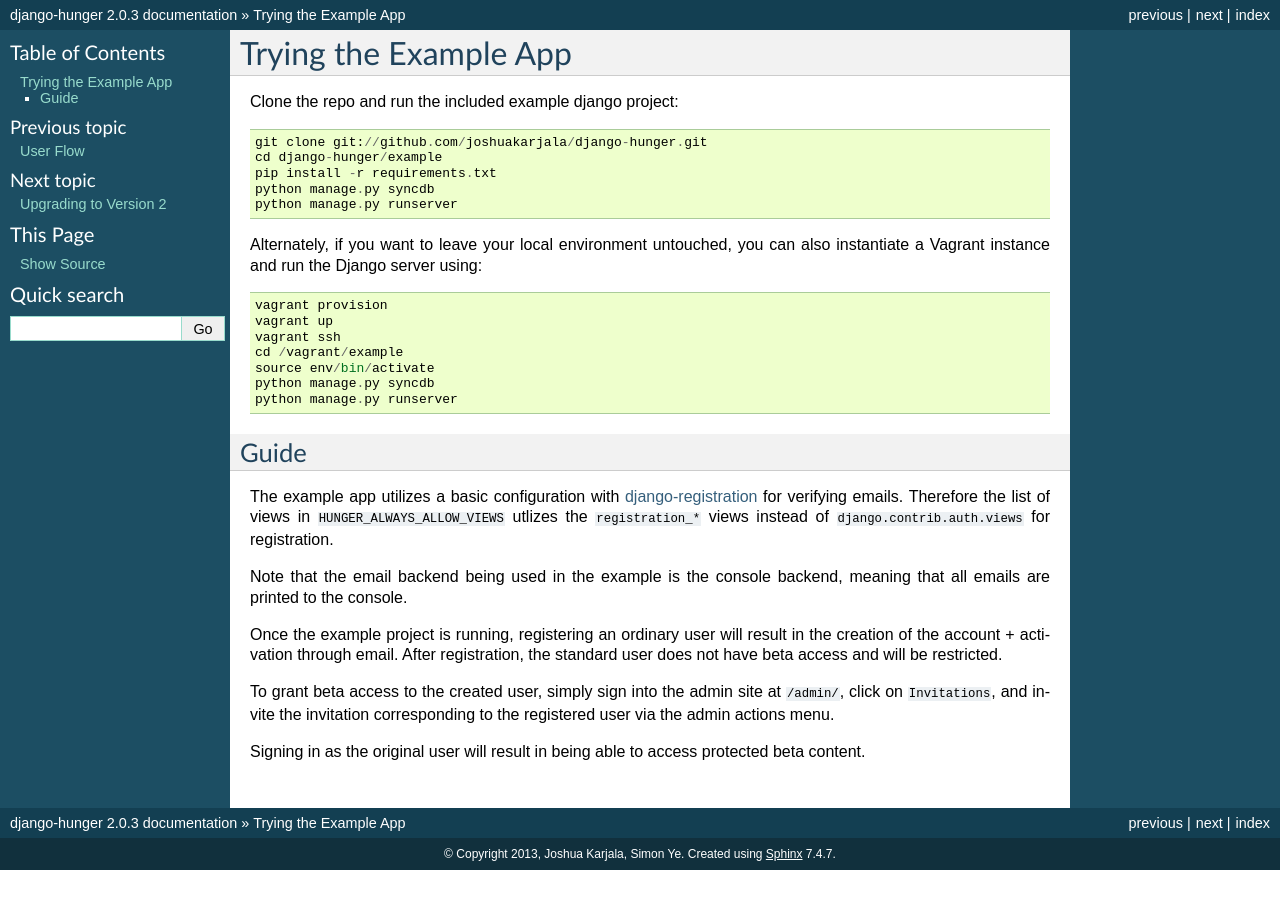
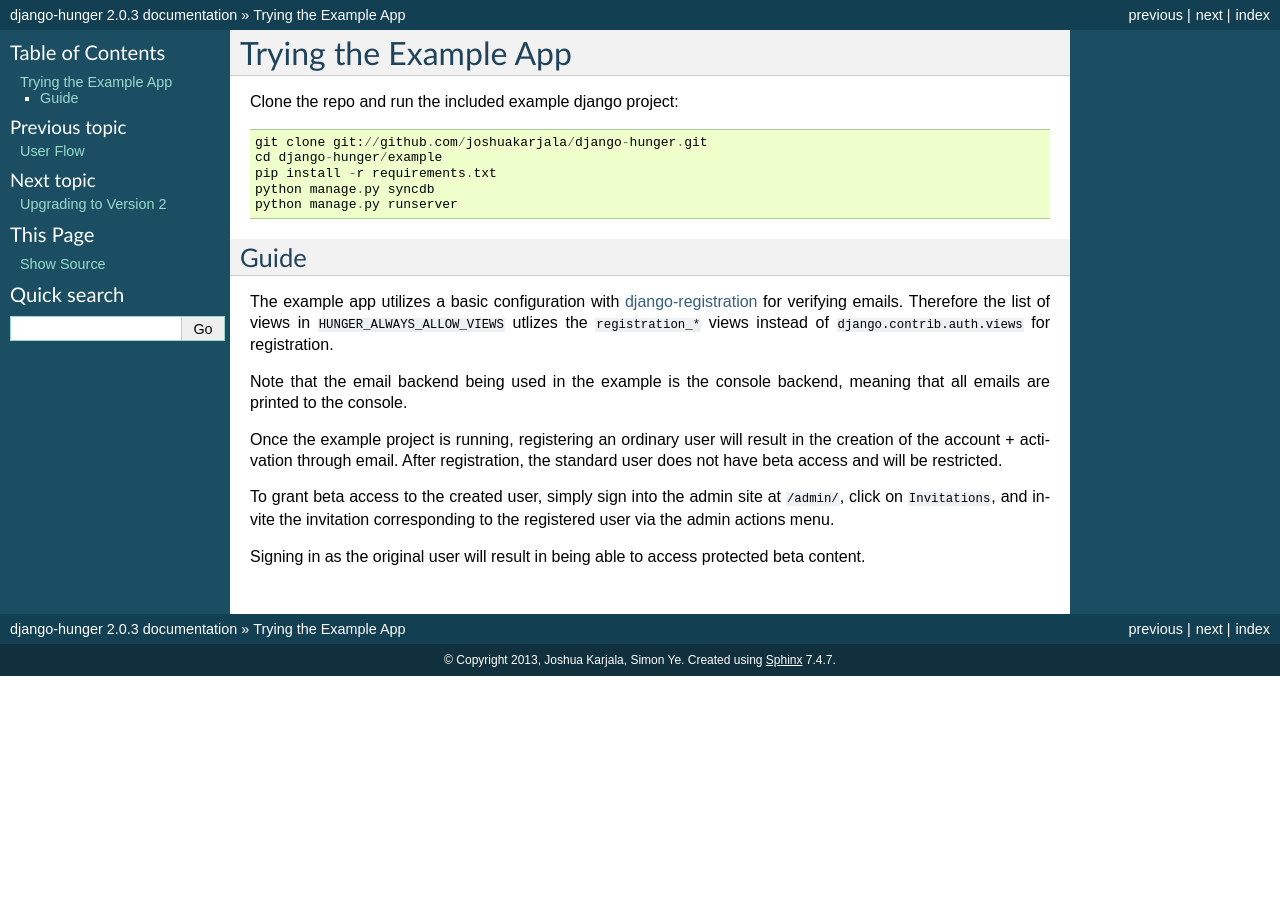
Before and after one commit to joshuakarjala/django-hunger, a Sphinx documentation site: the page built from docs/example_app.rst, in a window 1280 px wide. Built offline with Sphinx 7.4.7, drawn with Linux system fonts in a browser that asks for light colours; pages that are not in the unit, such as notebooks, are missing from menus.

Commit message:
removing mention of Vagrant from docs (perhaps will re-add later)

```diff
--- a/docs/example_app.rst
+++ b/docs/example_app.rst
@@ -6,16 +6,6 @@ Clone the repo and run the included example django project::
    git clone git://github.com/joshuakarjala/django-hunger.git
    cd django-hunger/example
    pip install -r requirements.txt
-   python manage.py syncdb
-   python manage.py runserver
-
-Alternately, if you want to leave your local environment untouched, you can also instantiate a Vagrant instance and run the Django server using::
-
-   vagrant provision
-   vagrant up
-   vagrant ssh
-   cd /vagrant/example
-   source env/bin/activate
    python manage.py syncdb
    python manage.py runserver
 
```
